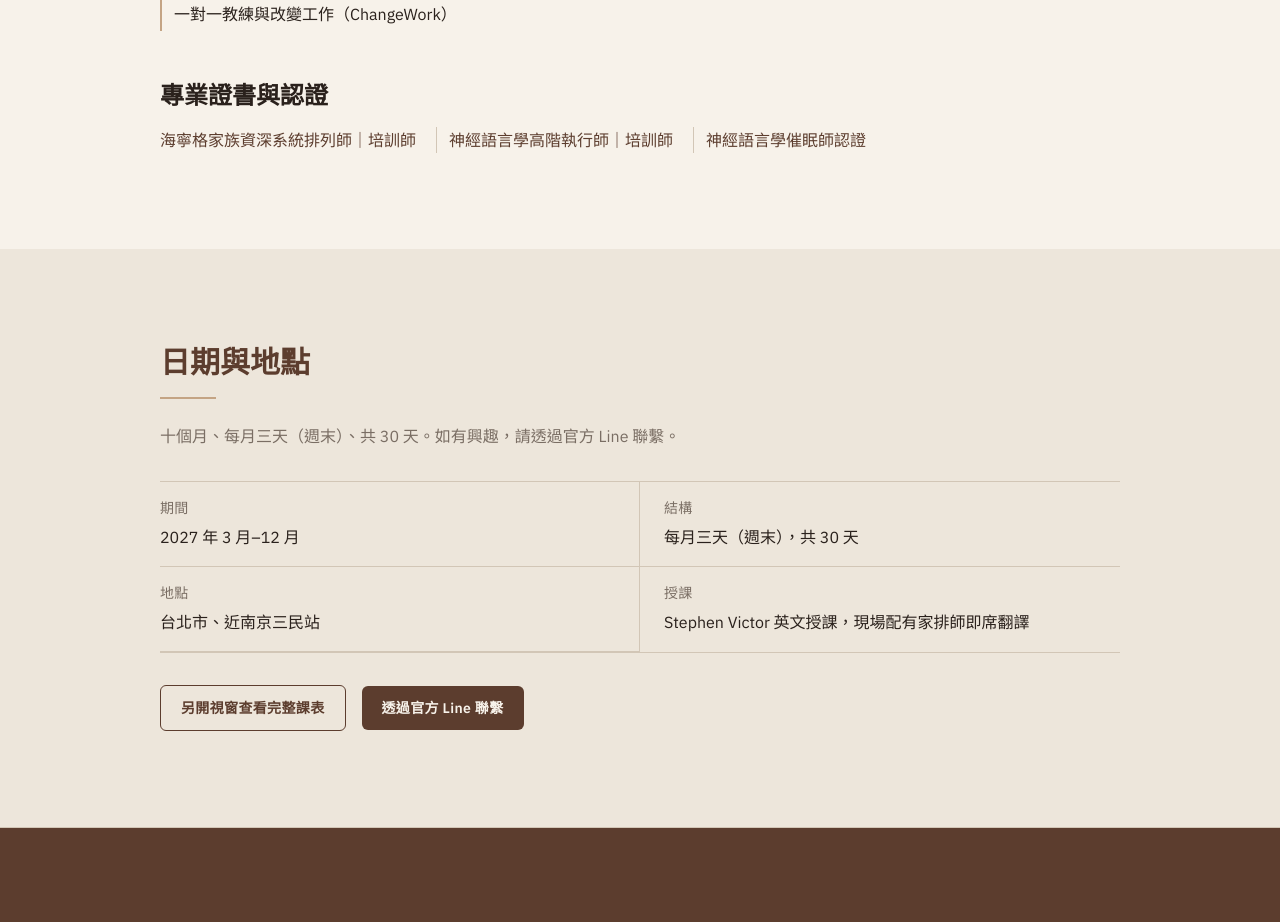
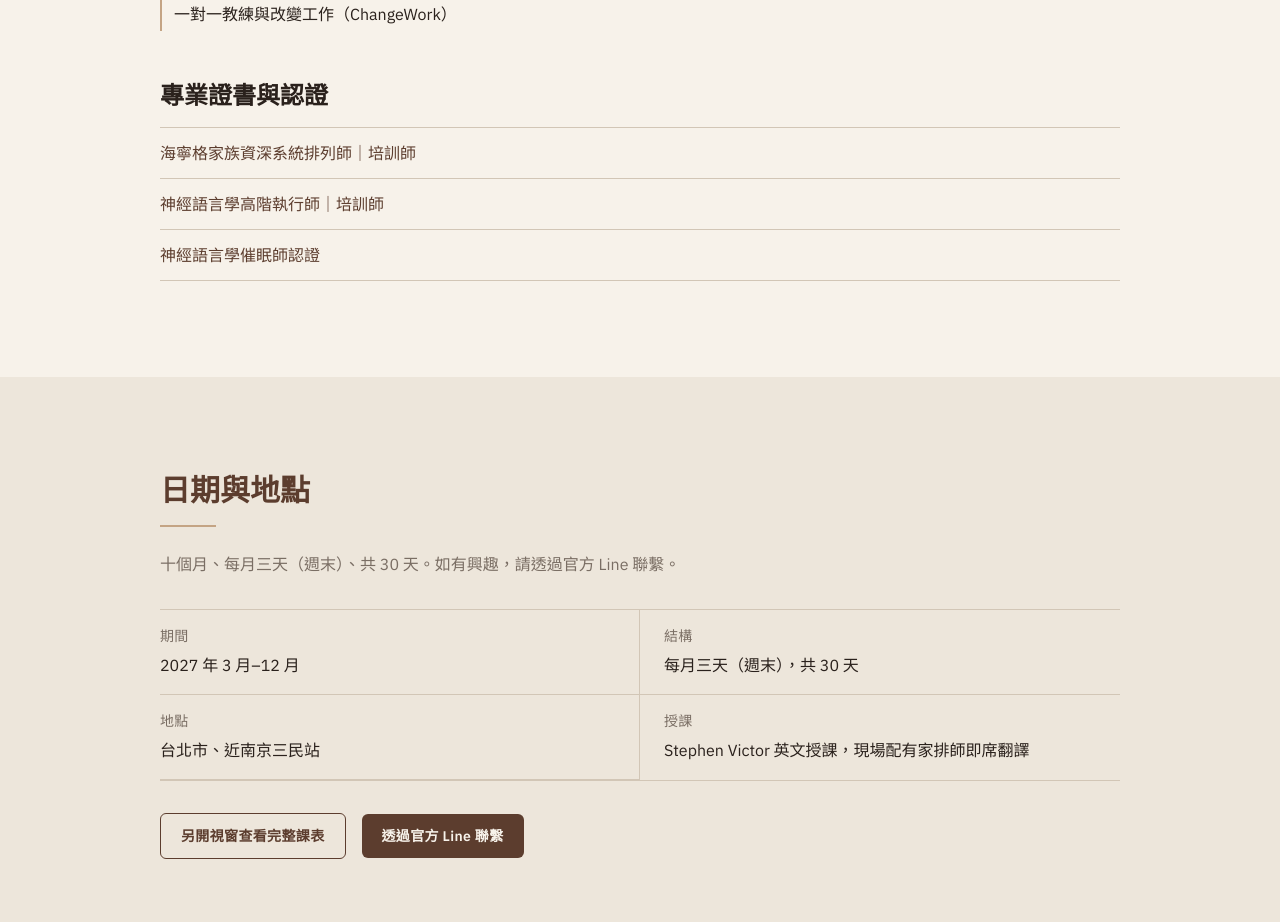
Before and after one commit to klaudia1209teleworker/system-constellations, a React (Vite) app: page / in a window 1280 px wide. Shown: the part 9660-10582 px from the top of the page. Built offline with nearby package versions, Linux system fonts and the light colour scheme.

Commit message:
style(teacher): 專業證書改為多行列表呈現
講師區塊證書改直向分行顯示，避免橫向擠在同一列。

```diff
--- a/src/App.tsx
+++ b/src/App.tsx
@@ -224,16 +224,16 @@ export default function App() {
         </div>
 
         <Subheading>{t.teacher.credentialsTitle}</Subheading>
-        <div className="mt-4 flex flex-col gap-3 sm:flex-row sm:flex-wrap">
+        <ul className="mt-4 space-y-0 border-y border-border">
           {t.teacher.credentials.map((item) => (
-            <p
+            <li
               key={item}
-              className="border-b border-border pb-2 font-medium text-primary sm:border-b-0 sm:border-r sm:pb-0 sm:pr-5 sm:last:border-r-0"
+              className="border-b border-border py-3 font-medium text-primary last:border-b-0"
             >
               {item}
-            </p>
+            </li>
           ))}
-        </div>
+        </ul>
       </Section>
 
       <Section
```
